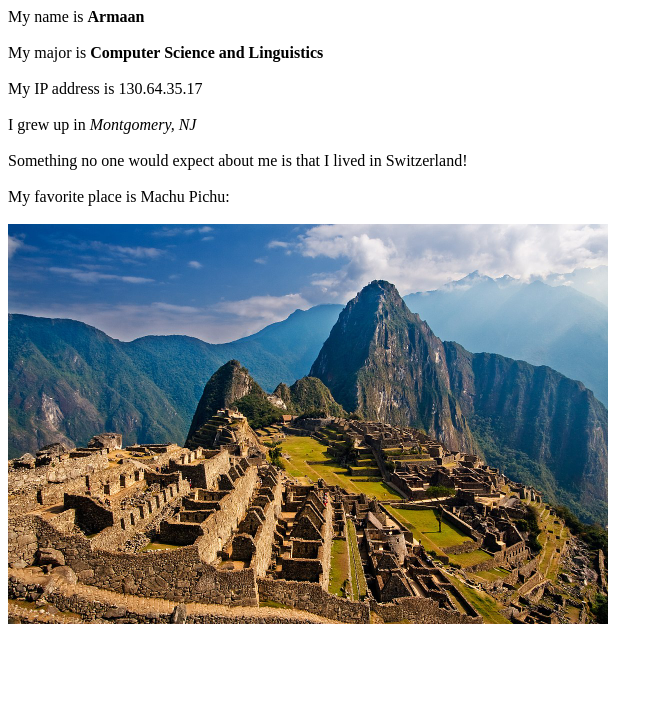
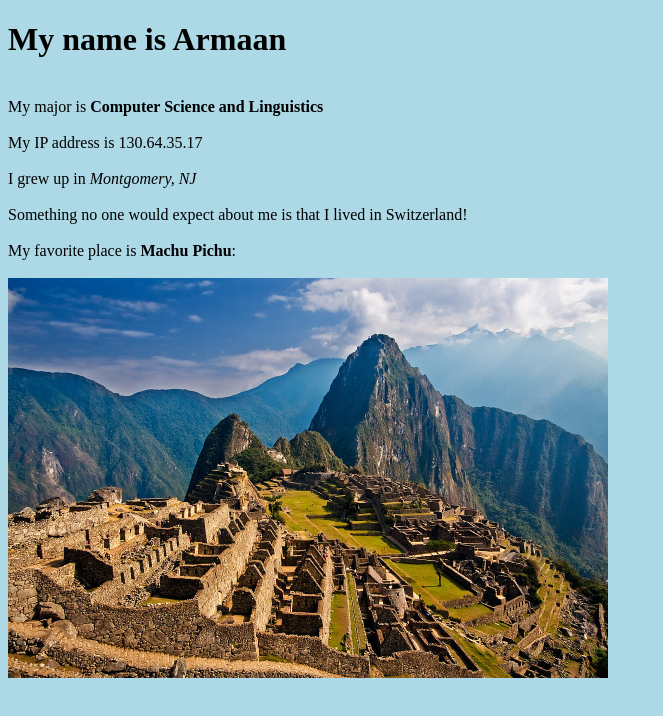
Before and after one commit to adugar/cs20hw1, a plain HTML site: page index.html in a window 1280 px wide. Shown: the whole page, without its empty margins (0-663 px from the left). Drawn offline with Linux system fonts and the light colour scheme.

Commit message:
Add files via upload

```diff
--- a/index.html
+++ b/index.html
@@ -1,23 +1,27 @@
 <!DOCTYPE html>
+<style>
+body {
+  background-color: lightblue;
+}
+</style>
 <html>
-
-   My name is <b>Armaan</b>
-   <br>
-   <br>
+   <title>Armaan's Page</title>
+   <h1>My name is <b>Armaan</b></h1>
+   <br />
    My major is <b>Computer Science and Linguistics</b>
-   <br>
-   <br>
+   <br />
+   <br />
    My IP address is 130.64.35.17
-   <br>
-   <br>
+   <br />
+   <br />
    I grew up in <i>Montgomery, NJ</i>
-   <br>
-   <br>
+   <br />
+   <br />
    Something no one would expect about me is that I lived in Switzerland!
-   <br>
-   <br>
-   My favorite place is Machu Pichu:
-   <br>
-   <br>
+   <br />
+   <br />
+   My favorite place is <b>Machu Pichu</b>:
+   <br />
+   <br />
    <img width="600" height="400" src="machupichu.jpeg" />
 </html>
```
